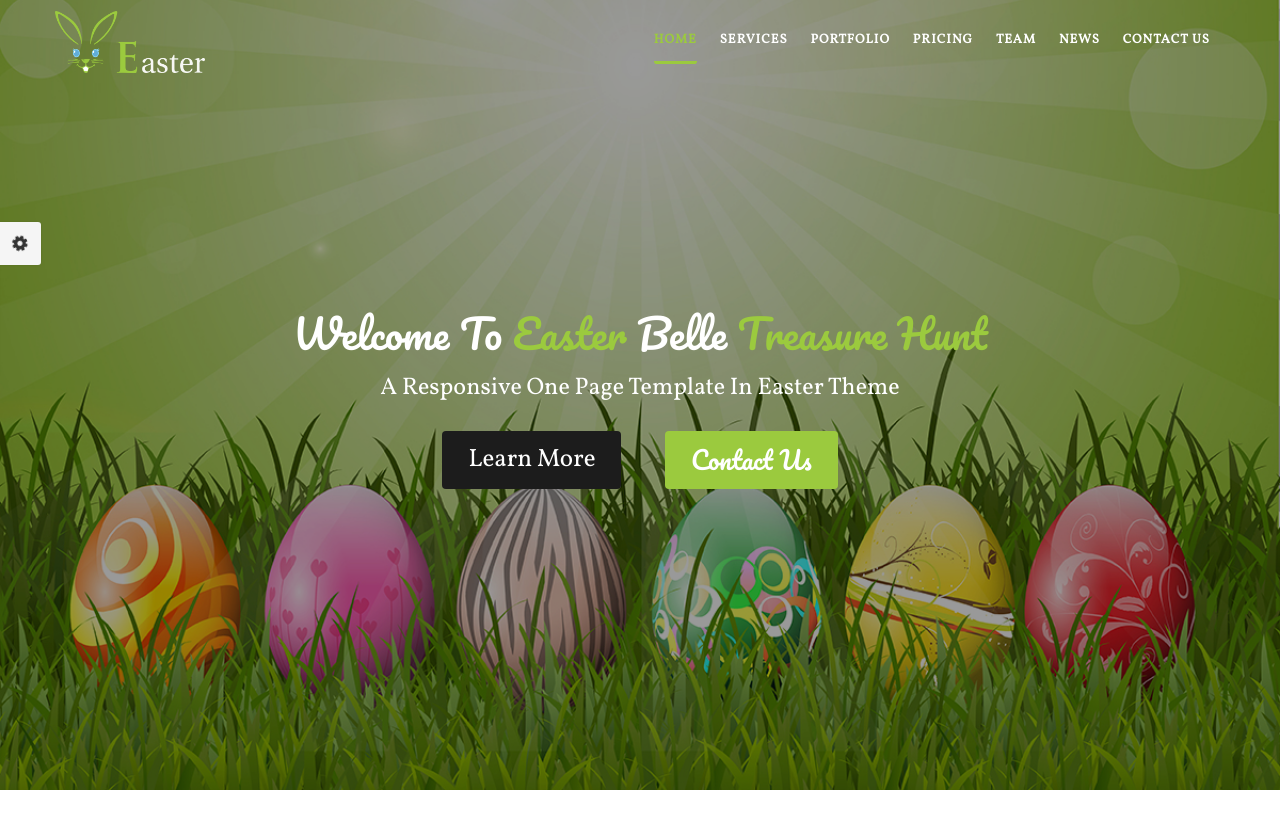
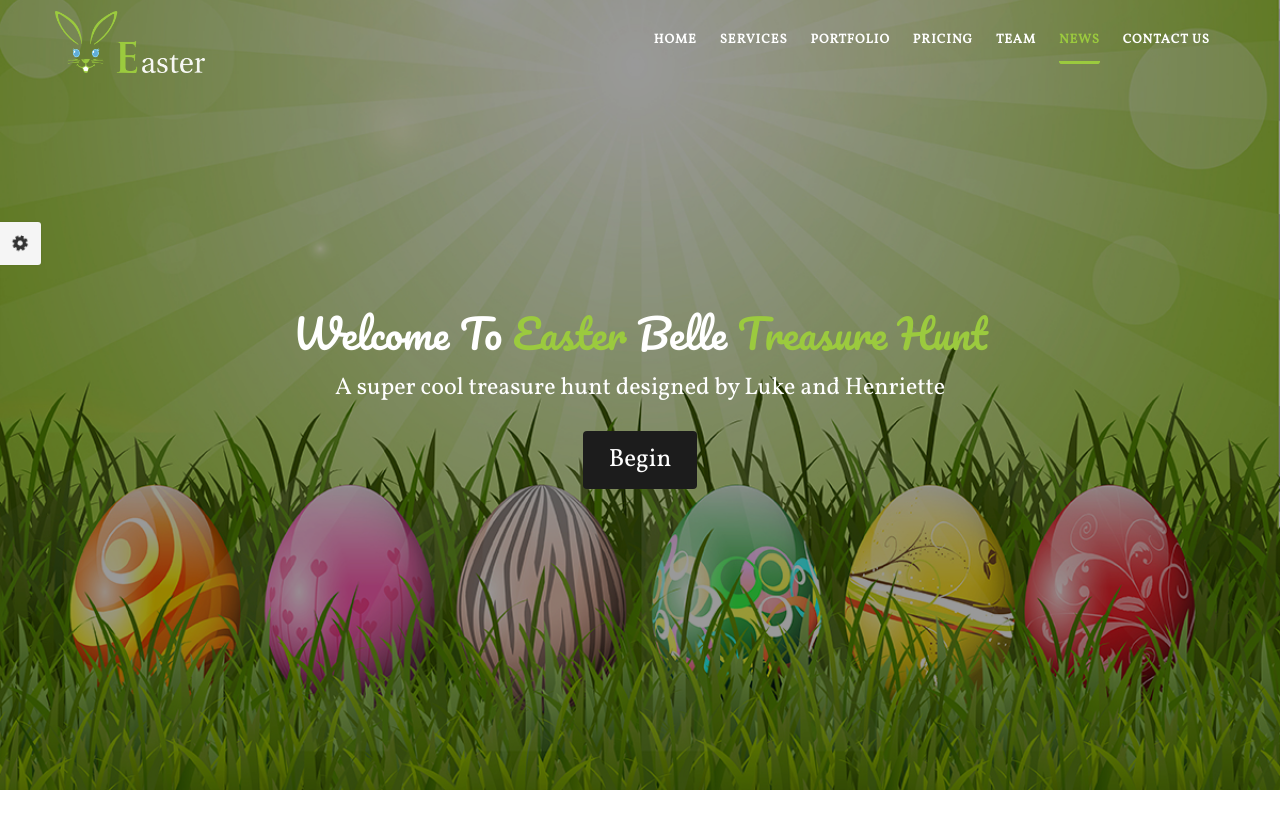
Before and after one commit to lcoburn/easter_hunt, a Django app: page / in a window 1280 px wide. Shown: the top 813 px of the page. Run offline with Django 4.2, Linux system fonts and the light colour scheme; some libraries are stand-ins or nearby versions.

Commit message:
added team members

```diff
--- a/templates/pages/home.html
+++ b/templates/pages/home.html
@@ -146,15 +146,15 @@
                     Welcome To <span class="highlight">Easter</span> Belle <span class="highlight">Treasure Hunt</span>
                   </h1>
                   <h3 class="subline">
-                    A Responsive One Page Template In Easter Theme
+                    A super cool treasure hunt designed by Luke and Henriette
                   </h3>
                   <div class="action-btns">
                     <a href="#" class="btn secondary">
-                      Learn More
+                      Begin
                     </a>
-                    <a href="#" class="btn primary">
+                    {% comment %} <a href="#" class="btn primary">
                       Contact Us
-                    </a>
+                    </a> {% endcomment %}
                   </div>
                 </div>
               </div>
@@ -314,7 +314,7 @@
         <!-- ============== Services: END =============== -->
 
         <hr/>
-
+{% comment %}
         <!-- ============== Portfolio =============== -->
         <section id="portfolio" class="portfolio">
           <div class="container">
@@ -453,8 +453,8 @@
             </div>
           </div>
         </section>
-        <!-- ============== Portfolio: END =============== -->
-
+        <!-- ============== Portfolio: END =============== --> {% endcomment %}
+{% comment %}
         <!-- ============== Newsletters Subscription =============== -->
         <section class="subscribe">
           <div class="layer"></div>
@@ -479,8 +479,8 @@
             </div>
           </div>
         </section>
-        <!-- ============== Newsletters Subscription: END =============== -->
-
+        <!-- ============== Newsletters Subscription: END =============== --> {% endcomment %}
+{% comment %}
         <!-- ============== Pricing Tables =============== -->
         <section id="pricing" class="pricing">
           <div class="container">
@@ -611,7 +611,7 @@
             </div>
           </div>
         </section>
-        <!-- ============== Pricing Tables: END =============== -->
+        <!-- ============== Pricing Tables: END =============== --> {% endcomment %}
 
         <hr/>
 
@@ -636,11 +636,11 @@
               <div class="col-md-3 col-sm-6">
                 <div class="team-member center-block wow fadeInUp">
                   <div class="member-img" style="background-image: url('images/team/t1.jpg');">
-                    <img src="{% static 'images/bg/team_bg.png' %}"  class="img-responsive" />
+                    <img src="{% static 'images/bg/ss1.png' %}"  class="img-responsive" />
                   </div>
                   <div class="member-info">
-                    <h3>Member Name</h3>
-                    <h4>Position</h4>
+                    <h3>Henriette Heer</h3>
+                    <h4>Boss</h4>
                   </div>
                 </div>
               </div>
@@ -650,11 +650,11 @@
               <div class="col-md-3 col-sm-6">
                 <div class="team-member center-block wow fadeInUp">
                   <div class="member-img" style="background-image: url('images/team/t2.jpg');">
-                    <img src="{% static 'images/bg/team_bg.png' %}"  class="img-responsive" />
+                    <img src="{% static 'images/bg/ss2.png' %}"  class="img-responsive" />
                   </div>
                   <div class="member-info">
-                    <h3>Member Name</h3>
-                    <h4>Position</h4>
+                    <h3>Luke Coburn</h3>
+                    <h4>Underling</h4>
                   </div>
                 </div>
               </div>
@@ -664,17 +664,17 @@
               <div class="col-md-3 col-sm-6">
                 <div class="team-member center-block wow fadeInUp">
                   <div class="member-img" style="background-image: url('images/team/t3.png');">
-                    <img src="{% static 'images/bg/team_bg.png' %}"  class="img-responsive" />
+                    <img src="{% static 'images/bg/ss3.png' %}"  class="img-responsive" />
                   </div>
                   <div class="member-info">
-                    <h3>Member Name</h3>
-                    <h4>Position</h4>
+                    <h3>Sean Heer</h3>
+                    <h4>Cheif Motivation Officer</h4>
                   </div>
                 </div>
               </div>
               <!-- ./Team Member -->
 
-              <!-- Team Member -->
+              {% comment %} <!-- Team Member -->
               <div class="col-md-3 col-sm-6">
                 <div class="team-member center-block wow fadeInUp">
                   <div class="member-img" style="background-image: url('images/team/t4.jpg');">
@@ -686,12 +686,12 @@
                   </div>
                 </div>
               </div>
-              <!-- ./Team Member -->
+              <!-- ./Team Member -->                       {% endcomment %}
             </div>
           </div>
         </section>
         <!-- ============== Team: END =============== -->
-
+{% comment %}
         <!-- ============== Testimonials =============== -->
         <section class="testimonials">
           <div class="container">
@@ -787,7 +787,7 @@
             </div>
           </div>
         </section>
-        <!-- ============== Testimonials: END =============== -->
+        <!-- ============== Testimonials: END =============== --> {% endcomment %}
 
         <!-- ============== Latest News =============== -->
         <section id="news" class="latest-news">
```
Also changed, not shown: easter_hunt/static/images/bg/ss1.png (added), easter_hunt/static/images/bg/ss2.png (added), 1 other file.
